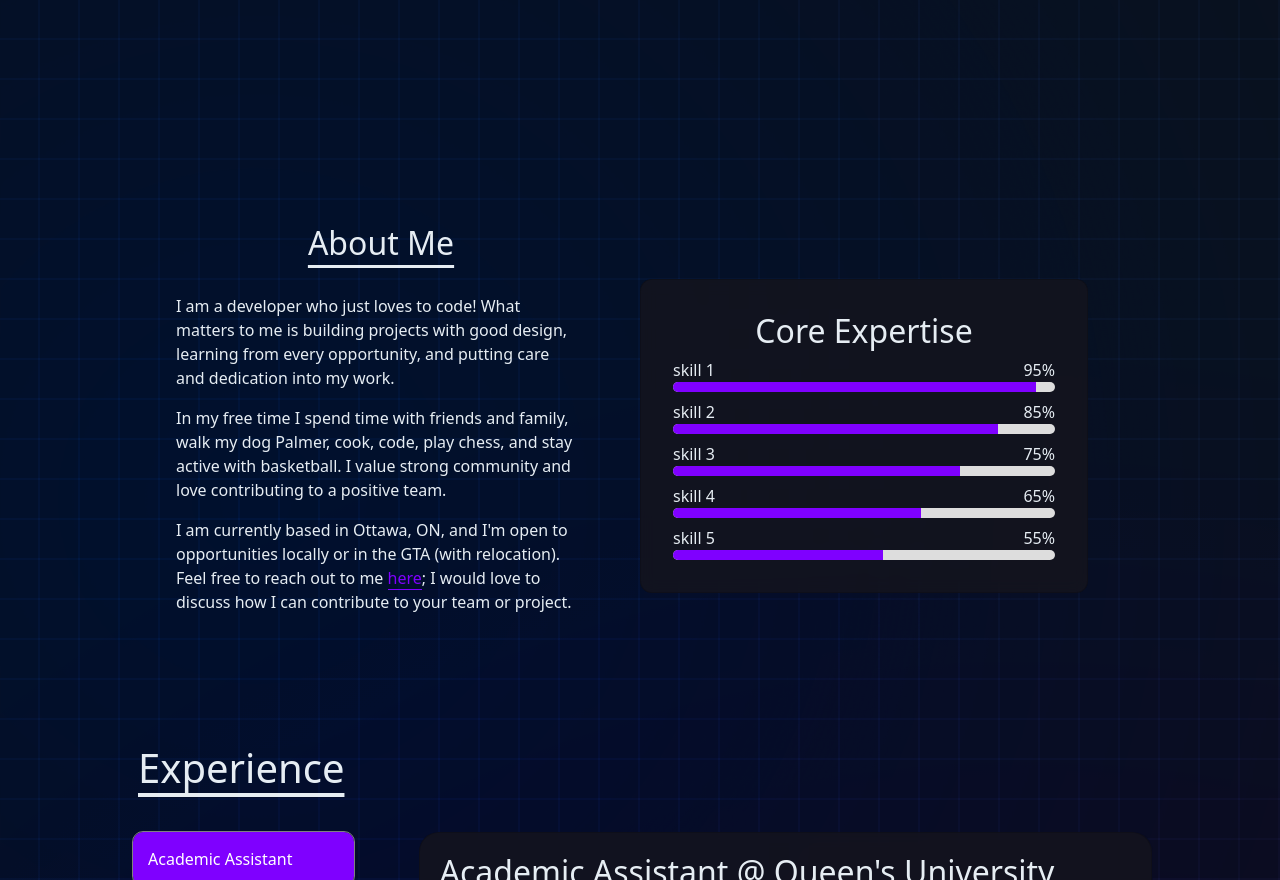
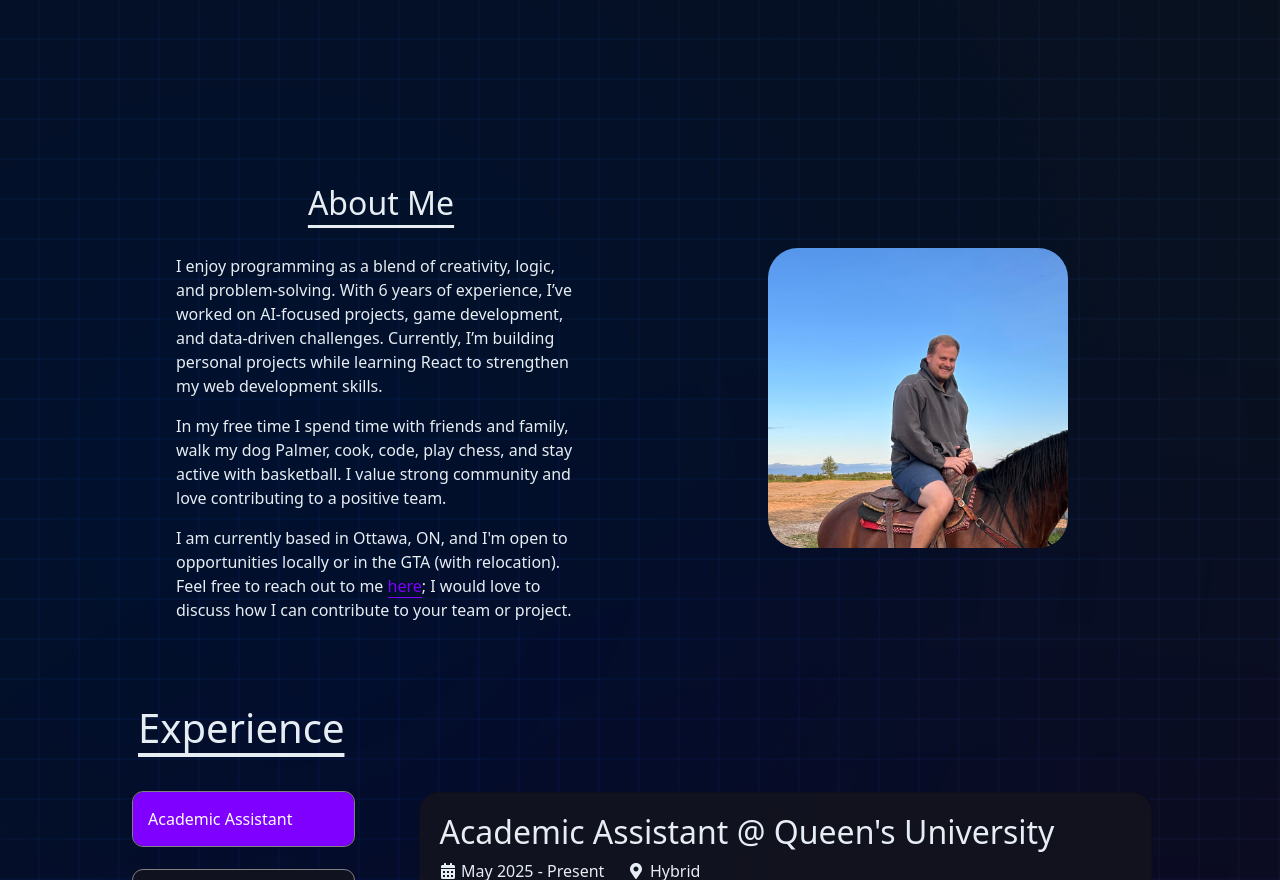
Before and after one commit to jSiderius/Portfolio-Site, a React (Vite) app: page / in a window 1280 px wide. Shown: the part 640-1520 px from the top of the page. Built offline with nearby package versions, Linux system fonts and the light colour scheme; grey boxes are pictures that could not be loaded.

Commit message:
added content in about me section and changed skill bars to photo

```diff
--- a/src/components/Sections/About.tsx
+++ b/src/components/Sections/About.tsx
@@ -12,6 +12,7 @@ export default function About() {
   return (
     <section className="about-me-top-container">
       <LeftPanel />
+      <div className="about-me-center-panel"></div>
       <RightPanel />
     </section>
   );
@@ -23,9 +24,11 @@ function LeftPanel() {
       <div className="about-me-text">
         <h2 className="experience-header">About Me</h2>
         <p>
-          I am a developer who just loves to code! What matters to me is
-          building projects with good design, learning from every opportunity,
-          and putting care and dedication into my work.
+          I enjoy programming as a blend of creativity, logic, and
+          problem-solving. With 6 years of experience, I’ve worked on AI-focused
+          projects, game development, and data-driven challenges. Currently, I’m
+          building personal projects while learning React to strengthen my web
+          development skills.
         </p>
         <p>
           In my free time I spend time with friends and family, walk my dog
@@ -49,29 +52,17 @@ function LeftPanel() {
 function RightPanel() {
   return (
     <div className="about-me-right-panel">
-      <div className="expertese-container card custom-border-effect">
-        <span className="border"></span>
-        <h2 style={{ textAlign: "center" }}>Core Expertise</h2>
-
-        <div className="skill-bars-container">
-          {expertise.map((item) => (
-            <div className="skill-percentage-and-bar-container">
-              <div className="skill-and-percentage-container">
-                <p className="flexbox-push-right">{item.skill}</p>
-                <p className="">{item.percentage}%</p>
-              </div>
-
-              <div className="percentage-bar-empty">
-                <div
-                  className="percentage-bar-full"
-                  style={{
-                    width: `${item.percentage}%`,
-                  }}
-                />
-              </div>
-            </div>
-          ))}
-        </div>
+      <div
+        className="headshot-container custom-border-effect"
+        style={{ marginTop: "25%" }}
+      >
+        <span className="border thick"></span>
+        <img className="headshot" src="/Images/Photos/on-horse.jpg"></img>
+        {/* <img className="headshot" src="/Images/Photos/boat.jpg"></img> */}
+        {/* <img className="headshot" src="/Images/Photos/grad.jpg"></img> */}
+        {/* <img className="headshot" src="/Images/Photos/palmer-adoption.jpg"></img> */}
+        {/* <img className="headshot" src="/Images/Photos/palmer.jpg"></img> */}
+        {/* <img className="headshot" src="/Images/Photos/silver-lake.jpg"></img> */}
       </div>
     </div>
   );
--- a/src/components/Sections/HeroSection.tsx
+++ b/src/components/Sections/HeroSection.tsx
@@ -4,7 +4,7 @@ function HeroSection() {
   return (
     <>
       {/* PNG of face */}
-      <section className="vh-100 top-container">
+      <section className="top-container">
         <div className="left-panel">
           <div className="headshot-container custom-border-effect">
             <span className="border thick"></span>
--- a/src/css/AboutMe.css
+++ b/src/css/AboutMe.css
@@ -11,13 +11,19 @@
 	justify-content: flex-start;
 	align-items: flex-end;
 	padding: 5%;
+
+}
+
+.about-me-center-panel{
+	flex: 0 0 10%;
 }
 
 .about-me-right-panel{
-	flex: 0 0 50%;
-	display: flex;
-	align-items: center;
-	justify-content: flex-start;
+	flex: 0 0 40%;
+	/* display: flex; */
+	/* align-items: center; */
+	/* justify-content: flex-start; */
+	/* background-color: red; */
 }
 
 .about-me-text{
--- a/src/css/HeroSection.css
+++ b/src/css/HeroSection.css
@@ -5,6 +5,7 @@
 
 .top-container{
 	display: flex;
+	height: 95vh;
 }
 
 .left-panel{
```
